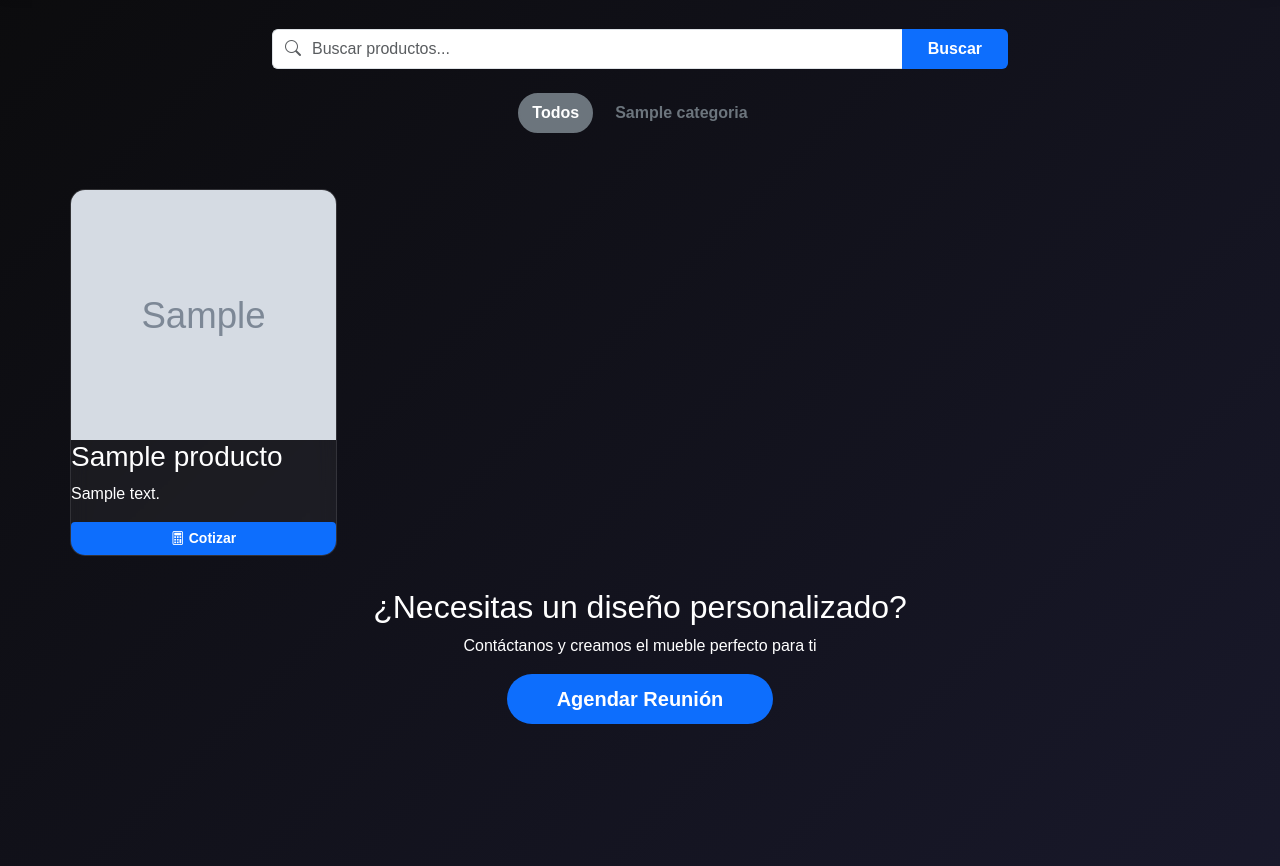
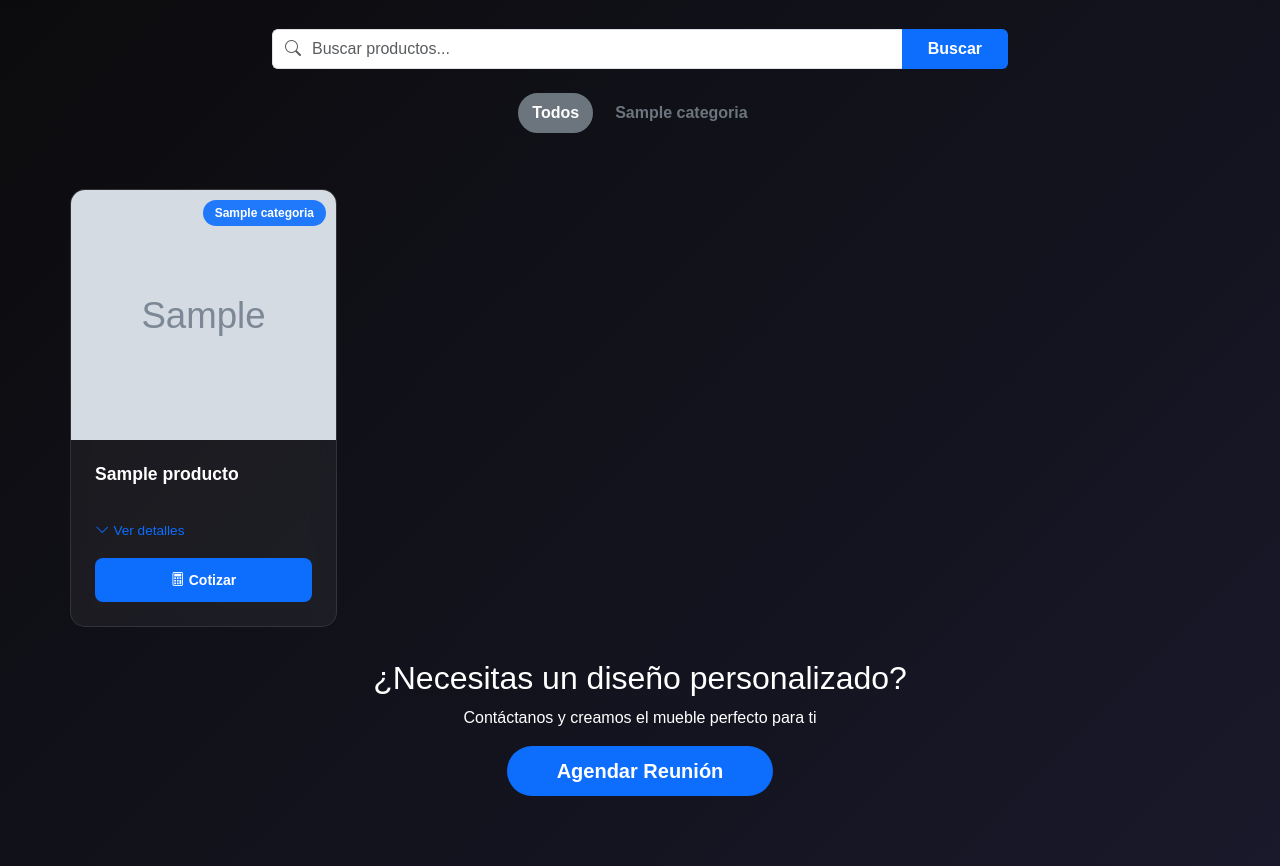
Before and after one commit to OddKing/webMuebles, a Django app: page /catalogo/ in a window 1280 px wide. Shown: the part 381-1247 px from the top of the page. Run offline with Django 5.2, Linux system fonts and the light colour scheme; tables that the repository leaves empty hold one stand-in row (values such as "Sample post"); grey boxes marked "Sample" are stand-in pictures.

Commit message:
Mejora en tarjetas proyectos

```diff
--- a/static/css/style.css
+++ b/static/css/style.css
@@ -218,6 +218,101 @@ body {
     justify-content: center;
     opacity: 0;
     transition: opacity 0.3s ease;
+}
+
+.product-info {
+    padding: 1.5rem;
+    display: flex;
+    flex-direction: column;
+    flex-grow: 1;
+}
+
+.product-name {
+    color: #ffffff;
+    font-size: 1.1rem;
+    font-weight: 600;
+    margin-bottom: 0.5rem;
+    min-height: 2.5rem;
+    display: -webkit-box;
+    -webkit-line-clamp: 2;
+    line-clamp: 2;
+    -webkit-box-orient: vertical;
+    overflow: hidden;
+}
+
+.product-price {
+    color: #0d6efd;
+    font-size: 1.3rem;
+    font-weight: 700;
+    margin-bottom: 0.75rem;
+}
+
+.product-category-badge {
+    position: absolute;
+    top: 10px;
+    right: 10px;
+    background: rgba(13, 110, 253, 0.9);
+    color: white;
+    padding: 0.25rem 0.75rem;
+    border-radius: 20px;
+    font-size: 0.75rem;
+    font-weight: 600;
+    backdrop-filter: blur(5px);
+    z-index: 1;
+}
+
+.product-description-wrapper {
+    flex-grow: 1;
+    display: flex;
+    flex-direction: column;
+    margin-bottom: 1rem;
+}
+
+.product-description {
+    color: #d0d0d0;
+    font-size: 0.9rem;
+    line-height: 1.5;
+    margin-bottom: 0.5rem;
+}
+
+.product-toggle-btn {
+    color: #0d6efd;
+    font-size: 0.85rem;
+    font-weight: 500;
+    display: flex;
+    align-items: center;
+    gap: 0.25rem;
+    align-self: flex-start;
+    transition: all 0.3s ease;
+    background: none;
+    border: none;
+    margin-top: 0.5rem;
+}
+
+.product-toggle-btn:hover {
+    color: #0b5ed7;
+    transform: translateX(3px);
+}
+
+.product-toggle-btn i {
+    transition: transform 0.3s ease;
+    font-size: 0.9rem;
+}
+
+.product-footer {
+    margin-top: auto;
+}
+
+.product-footer .btn {
+    border-radius: 8px;
+    font-weight: 600;
+    padding: 0.6rem;
+    transition: all 0.3s ease;
+}
+
+.product-footer .btn:hover {
+    transform: translateY(-2px);
+    box-shadow: 0 5px 15px rgba(13, 110, 253, 0.4);
 }
 
 .agendar-container {
--- a/templates/catalogo.html
+++ b/templates/catalogo.html
@@ -61,10 +61,30 @@
                 <div class="product-card">
                     <div class="product-image-container">
                         <img src="{{ producto.imagen.url }}" class="product-image" alt="{{ producto.nombre }}">
+                        {% if producto.categoria %}
+                        <span class="product-category-badge">{{ producto.categoria.nombre }}</span>
+                        {% endif %}
                     </div>
                     <div class="product-info">
                         <h3 class="product-name">{{ producto.nombre }}</h3>
-                        <p class="product-description">{{ producto.descripcion }}</p>
+
+                        <!-- Descripción colapsable -->
+                        <div class="product-description-wrapper">
+                            <div class="product-description collapse" id="desc{{ producto.id }}">
+                                {{ producto.descripcion }}
+                            </div>
+                            <button class="btn btn-link btn-sm product-toggle-btn p-0 text-decoration-none"
+                                    type="button"
+                                    data-bs-toggle="collapse"
+                                    data-bs-target="#desc{{ producto.id }}"
+                                    aria-expanded="false"
+                                    aria-controls="desc{{ producto.id }}"
+                                    onclick="toggleDescription(this)">
+                                <i class="bi bi-chevron-down"></i>
+                                <span class="toggle-text">Ver detalles</span>
+                            </button>
+                        </div>
+
                         <div class="product-footer">
                             <a href="{% url 'solicitar_cotizacion' producto.id %}" class="btn btn-primary btn-sm w-100">
                                 <i class="bi bi-calculator"></i> <span data-i18n="catalog.btn.quote">Cotizar</span>
@@ -108,4 +128,24 @@
 
 {% block extra_js %}
 <script src="{% static 'js/product-lightbox.js' %}"></script>
+<script>
+function toggleDescription(button) {
+    const icon = button.querySelector('i');
+    const text = button.querySelector('.toggle-text');
+    const isExpanded = button.getAttribute('aria-expanded') === 'true';
+
+    // Delay the update to sync with Bootstrap collapse animation
+    setTimeout(() => {
+        if (isExpanded) {
+            icon.classList.remove('bi-chevron-up');
+            icon.classList.add('bi-chevron-down');
+            text.textContent = 'Ver detalles';
+        } else {
+            icon.classList.remove('bi-chevron-down');
+            icon.classList.add('bi-chevron-up');
+            text.textContent = 'Ocultar detalles';
+        }
+    }, 50);
+}
+</script>
 {% endblock %}
--- a/webMuebles/settings.py
+++ b/webMuebles/settings.py
@@ -163,6 +163,11 @@ STATIC_ROOT = config('STATIC_ROOT', default=os.path.join(BASE_DIR, 'staticfiles'
 MEDIA_URL = '/media/'
 MEDIA_ROOT = BASE_DIR / 'media'
 
+# File Upload Settings
+# Maximum size for uploaded files (20MB in bytes)
+DATA_UPLOAD_MAX_MEMORY_SIZE = 20971520  # 20 MB
+FILE_UPLOAD_MAX_MEMORY_SIZE = 20971520  # 20 MB
+
 # ==============================================================================
 # DEFAULT PRIMARY KEY FIELD TYPE
 # ==============================================================================
```
